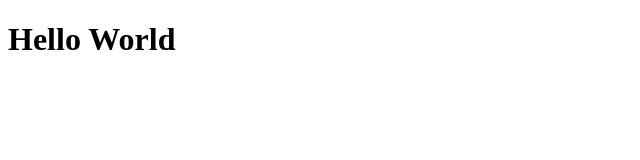
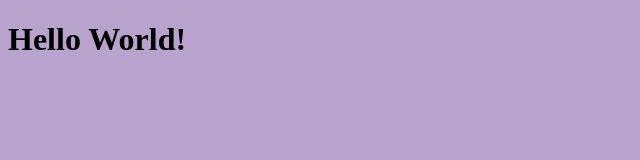
Before and after one commit to dianasushik/diana-website, a plain HTML site: page index.html in a window 1280 px wide. Shown: the whole page, without its empty margins (0-640 px from the left). Drawn offline with Linux system fonts and the light colour scheme.

Commit message:
add style.css, connect to index.html

```diff
--- a/index.html
+++ b/index.html
@@ -2,8 +2,9 @@
 <html lang="en">
   <head>
     <title>Diana/'s Website</title>
+    <link rel="stylesheet" href="./style.css" />
 </head>
   <body>
-    <h1>Hello World</h1>
+    <h1>Hello World!</h1>
   </body>
 </html>
--- /dev/null
+++ b/style.css
@@ -0,0 +1,3 @@
+body {
+    background-color: #B7A3CB;
+}
```
